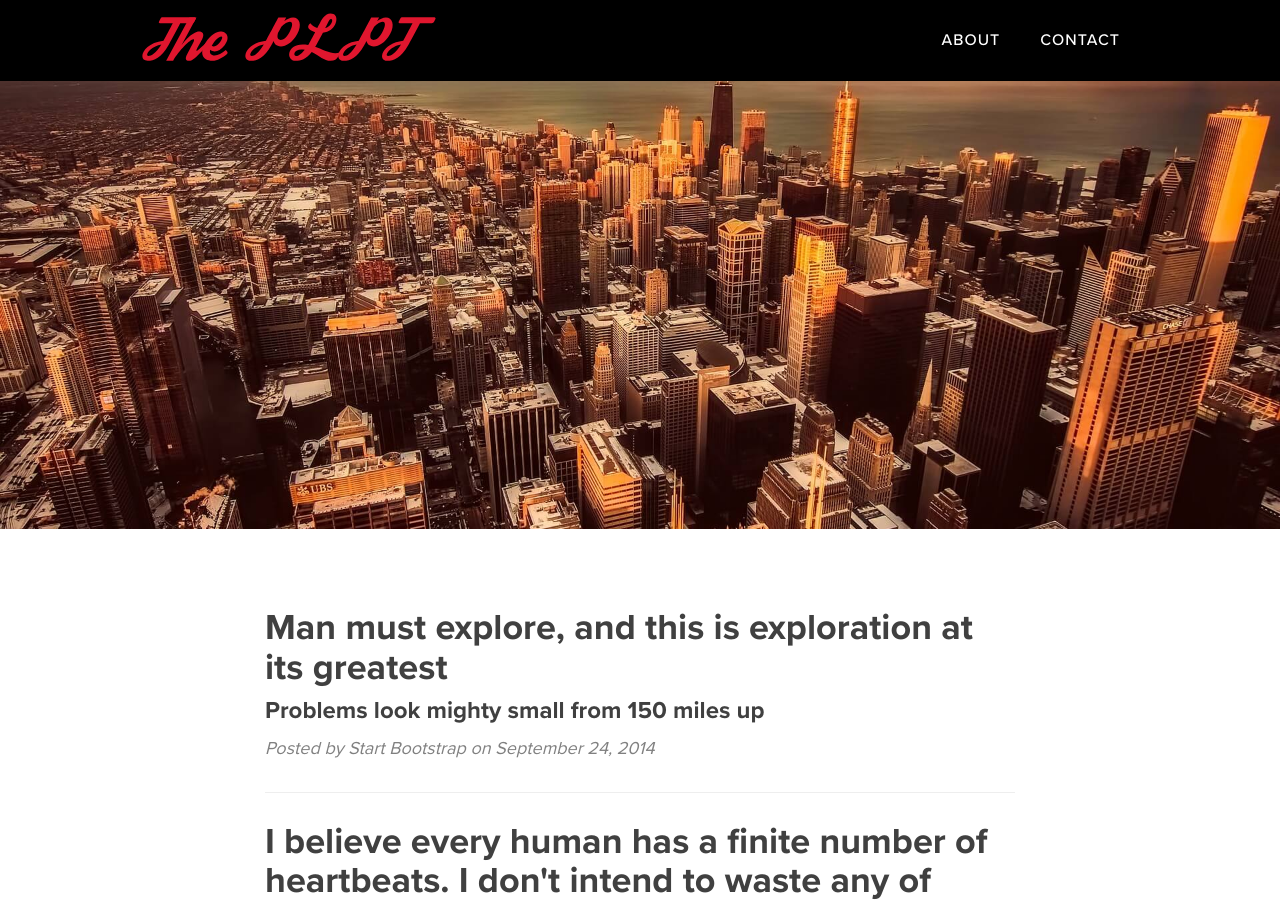
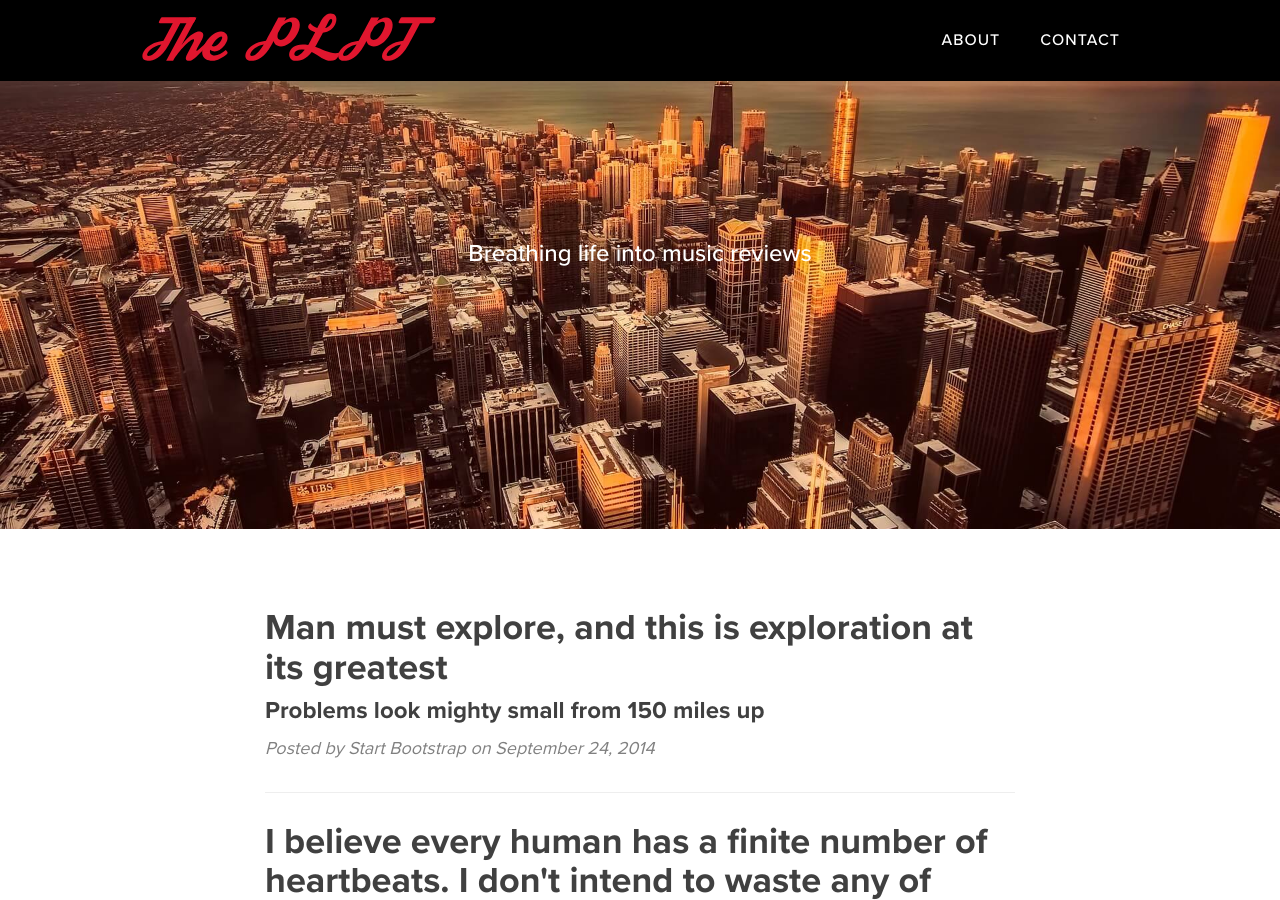
Before and after one commit to thepulpit/thepulpit.github.io, a Jekyll site: the page built from index.html, in a window 1280 px wide and 900 px high. Built offline with Jekyll 4.4.1, drawn with Linux system fonts in a browser that asks for light colours; nearby versions of some CDN libraries; the list of posts is cut into pages by our own code.

Commit message:
Update index.html

```diff
--- a/index.html
+++ b/index.html
@@ -1,6 +1,6 @@
 ---
 layout: page
-description: ""
+description: "Breathing life into music reviews"
 ---
 
 {% for post in paginator.posts %}
```
